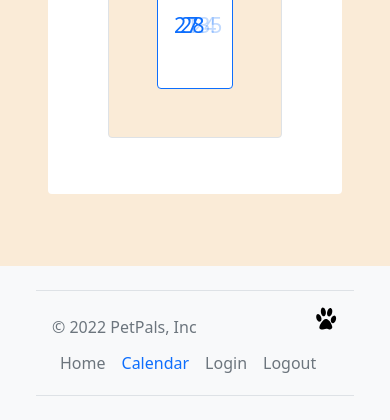
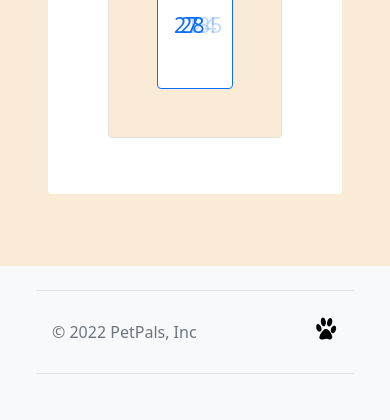
Before and after one commit to BiaDd/cs4640project, a PHP site: page /calendar.html in a window 390 px wide. Shown: the part 1013-1433 px from the top of the page. After the commit the page ends 1387 px from the top, so only its background shows below. Run offline with PHP 8.4, Linux system fonts and the light colour scheme.

Commit message:
Added fadeshow to bottom nav on mobile. Other minor modifications.

```diff
--- a/calendar.html
+++ b/calendar.html
@@ -166,11 +166,11 @@
                 <footer class="d-flex flex-wrap justify-content-between align-items-center p-3 my-4 mx-4 border-top border-bottom">
                     <p class="col-md-4 mb-0 text-muted">&copy; 2022 PetPals, Inc</p>
 
-                    <a href="#calendar-index" class="col-md-4 d-flex align-items-center justify-content-center mb-3 mb-md-0 me-md-auto link-dark text-decoration-none">
+                    <a id="bottom-logo" href="#calendar-index" class="col-md-4 d-flex align-items-center justify-content-center mb-3 mb-md-0 me-md-auto link-dark text-decoration-none">
                         <img src="images/paw.svg" alt="paw icon" width="30" height="24">
                     </a>
 
-                    <ul class="nav col-md-4 justify-content-end">
+                    <ul class="nav col-md-4 justify-content-end" id="fadeshow">
                         <li class="nav-item"><a href="home.html" class="nav-link px-2 text-muted">Home</a></li>
                         <li class="nav-item"><a href="#calendar-index" class="nav-link px-2 active">Calendar</a></li>
                         <li class="nav-item"><a href="#" class="nav-link px-2 text-muted">Login</a></li>
--- a/home.html
+++ b/home.html
@@ -171,11 +171,11 @@
             <footer class="d-flex flex-wrap justify-content-between align-items-center p-3 my-4 mx-4 border-top border-bottom">
                 <p class="col-md-4 mb-0 text-muted">&copy; 2022 PetPals, Inc</p>
 
-                <a href="#home" class="col-md-4 d-flex align-items-center justify-content-center mb-3 mb-md-0 me-md-auto link-dark text-decoration-none">
+                <a id="bottom-logo" href="#home" class="col-md-4 d-flex align-items-center justify-content-center mb-3 mb-md-0 me-md-auto link-dark text-decoration-none">
                   <img src="images/paw.svg" alt="paw icon" width="30" height="24">
               </a>
 
-                <ul class="nav col-md-4 justify-content-end">
+                <ul class="nav col-md-4 justify-content-end" id="fadeshow">
                     <li class="nav-item"><a href="#home" class="nav-link px-2 active">Home</a></li>
                     <li class="nav-item"><a href="calendar.html" class="nav-link px-2 text-muted">Calendar</a></li>
                     <li class="nav-item"><a href="#" class="nav-link px-2 text-muted">Login</a></li>
--- a/styles/main.css
+++ b/styles/main.css
@@ -166,3 +166,16 @@ a.fillerday {
 #current {
 	background-color: rgb(250, 235, 215, 0.5);
 }
+
+/* Calendar Page Mobile */
+@media only screen and (max-width: 885px) {
+
+	#bottom-logo {
+		margin-top: 10px;
+	}
+
+	#fadeshow {
+        display: none;
+    }
+
+}
```
